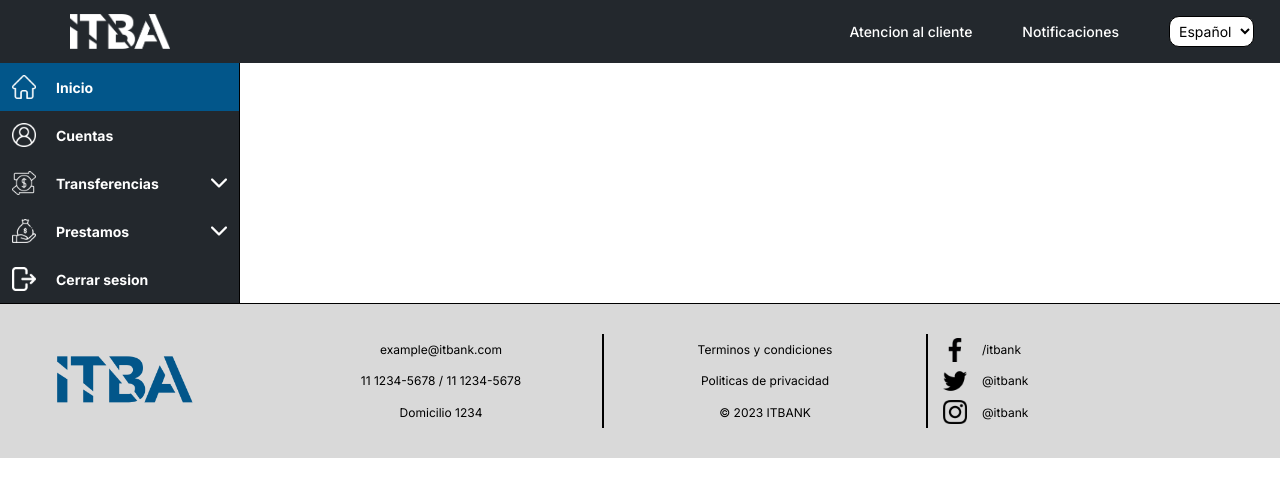
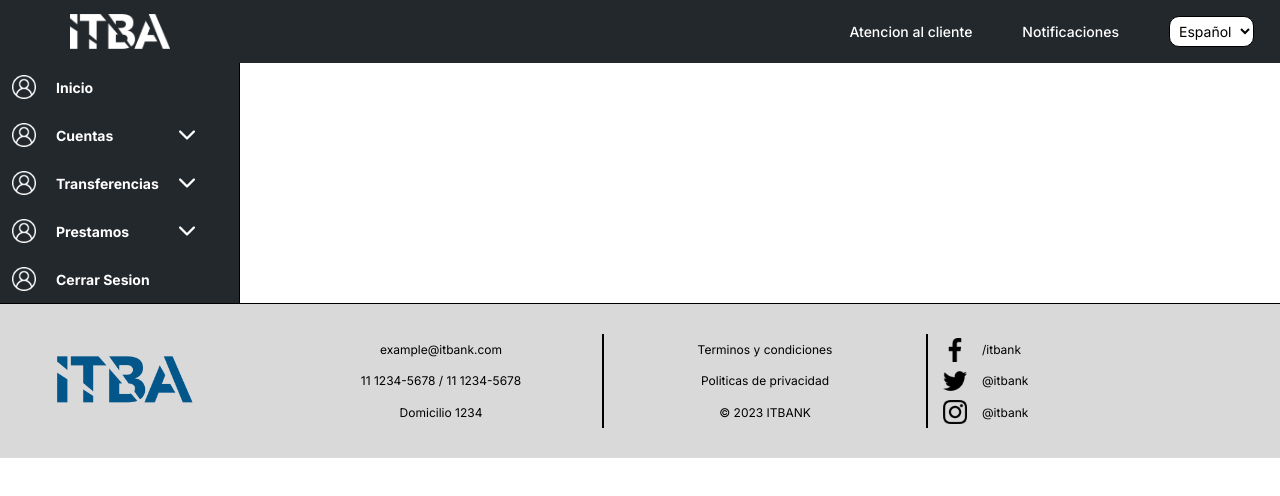
Before and after one commit to jerearrieta/ITBANK-2023, a React (Create React App) app: page /transferencias in a window 1280 px wide. Shown: the top 496 px of the page. Built offline with nearby package versions, Linux system fonts and the light colour scheme.

Commit message:
Componentizar Sidebar

```diff
--- a/src/layout/Footer/index.js
+++ b/src/layout/Footer/index.js
@@ -1,6 +1,6 @@
 import './style.css';
 
-export default function Header() {
+export default function Footer() {
     return (
         <footer>
             <div className="footer-logo">
--- /dev/null
+++ b/src/layout/Sidebar/components/SidebarButton.js
@@ -0,0 +1,14 @@
+export default function SidebarButton({ icon, alt, has_suboptions, children }) {
+    return (
+        <a className="sidebar-option">
+            <img className="sidebar-option-icon" src={icon} alt={alt} /><p>{children}</p>
+            {
+                has_suboptions && (
+                    <div>
+                        <img className="sidebar-option-arrow" src="img/arrow-down-white.png" alt="Flecha" />
+                    </div>
+                )
+            }
+        </a>
+    );
+}
--- /dev/null
+++ b/src/layout/Sidebar/components/SidebarDetailButton.js
@@ -0,0 +1,5 @@
+export default function SidebarButton({ icon, alt, children }) {
+    return (
+        <a><i class="fa-solid fa-money-bill-transfer center" style="color: #ffffff;"></i><p>{children}</p></a>
+    );
+}
--- a/src/layout/Sidebar/index.js
+++ b/src/layout/Sidebar/index.js
@@ -1,34 +1,16 @@
 import './style.css';
+import SidebarButton from './components/SidebarButton';
 
-export default function Header() {
+export default function Sidebar() {
     return (
         <aside>
-            <a href="inicio.html" className="sidebar-option selected">
-                <img className="sidebar-option-icon" src="img/home.png" alt="home icono" />
-                    <p>Inicio</p>
-            </a>
-            <a href="cuentas.html" className="sidebar-option">
-                <img className="sidebar-option-icon" src="img/user.png" alt="cuentas icono" />
-                    <p>Cuentas</p>
-            </a>
-            <a href="transferencias.html" className="sidebar-option" alt="transferencias icono">
-                <img className="sidebar-option-icon" src="img/transaction.png" />
-                    <p>Transferencias</p>
-                    <div>
-                        <img className="sidebar-option-arrow" src="img/arrow-down-white.png" alt="icono flecha" />
-                    </div>
-            </a>
-            <a href="prestamos.html" className="sidebar-option">
-                <img className="sidebar-option-icon" src="img/personal.png" alt="icono préstamos" />
-                    <p>Prestamos</p>
-                    <div>
-                        <img className="sidebar-option-arrow" src="img/arrow-down-white.png" alt="icono flecha" />
-                    </div>
-            </a>
-            <a href="index.html" className="sidebar-option">
-                <img className="sidebar-option-icon" src="img/log-out.png" alt="icono cerrar sesión" />
-                    <p>Cerrar sesion</p>
-            </a>
+            <nav>
+                <SidebarButton icon="img/user.png" alt="Home" has_suboptions={false}>Inicio</SidebarButton>
+                <SidebarButton icon="img/user.png" alt="Cuentas" has_suboptions={true}>Cuentas</SidebarButton>
+                <SidebarButton icon="img/user.png" alt="Transferencias" has_suboptions={true}>Transferencias</SidebarButton>
+                <SidebarButton icon="img/user.png" alt="Prestamos" has_suboptions={true}>Prestamos</SidebarButton>
+                <SidebarButton icon="img/user.png" alt="Cerrar Sesion" has_suboptions={false}>Cerrar Sesion</SidebarButton>
+            </nav>
         </aside>
     );
 }
```
Also changed, not shown: src/layout/Sidebar/components/SidebarDetailContainer.js (added, +7 -0 lines), src/layout/Sidebar/components/Component.js (deleted).
